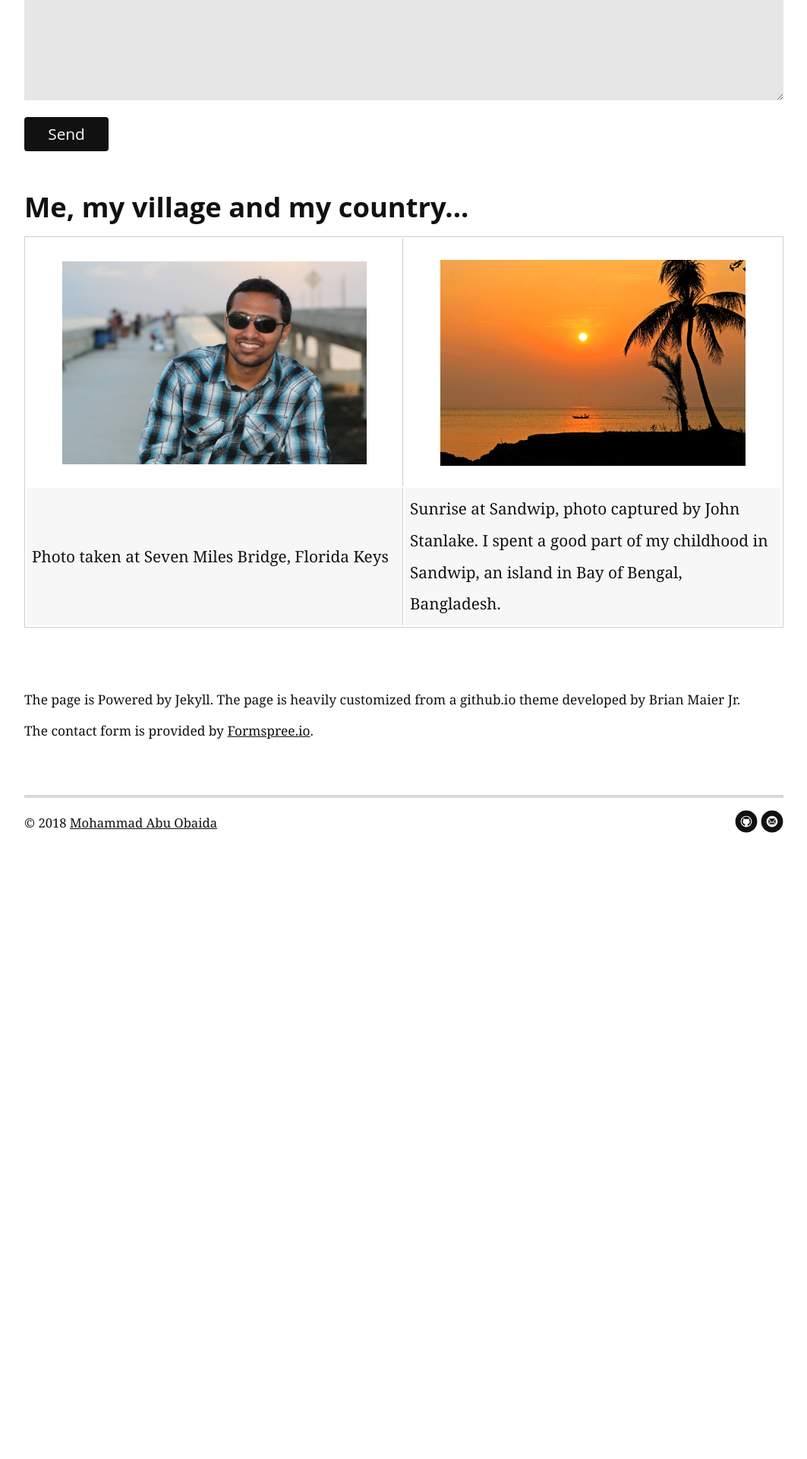
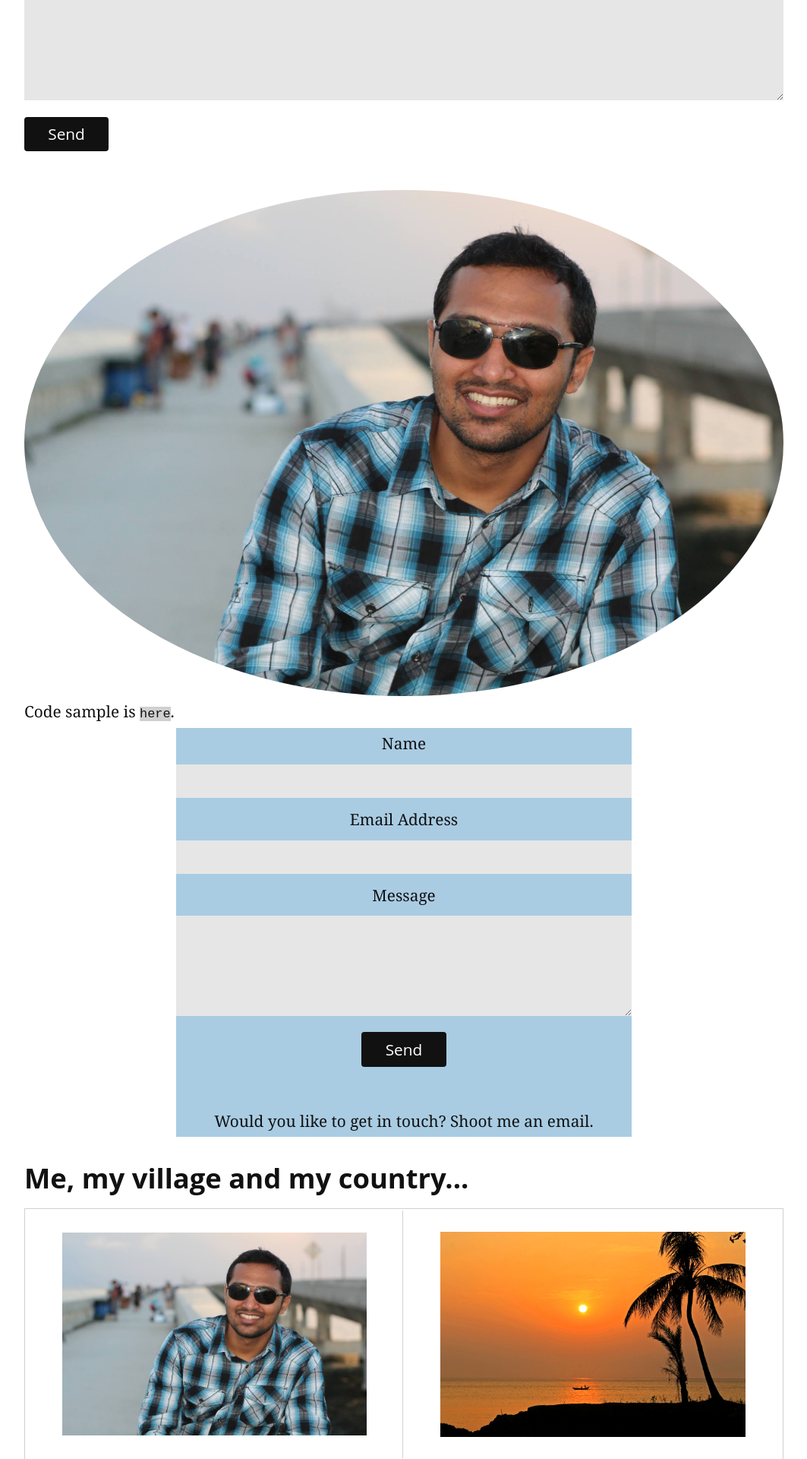
Before and after one commit to summonersRift/summonersrift.github.io, a Jekyll site: the page built from index.html, in a window 1280 px wide. Shown: the part 2996-4916 px from the top of the page at 76% size, without its empty margins (108-1171 px from the left). Built offline with Jekyll 4.4.1, drawn with Linux system fonts in a browser that asks for light colours; nearby versions of some CDN libraries; the list of posts is cut into pages by our own code; before the commit the page ends 4182 px from its top, so only the background shows below that.

Commit message:
contact card <code> and img-circle

```diff
--- /dev/null
+++ b/_includes/contact.html
@@ -0,0 +1,14 @@
+   <div class="container" align="center">
+      <div class="contactcard">
+           <form action="http://formspree.io/obaida007@gmail.com" method="POST">
+               <label for="name">Name</label>
+               <input type="text" id="name" name="name" class="full-width"><br>
+               <label for="email">Email Address</label>
+               <input type="email" id="email" name="_replyto" class="full-width"><br>
+               <label for="message">Message</label>
+               <textarea name="message" id="message" cols="30" rows="10" class="full-width"></textarea><br>
+               <input type="submit" value="Send" class="button">
+           </form >
+           <p>Would you like to get in touch? Shoot me an email. </p>
+      </div>
+   </div>
--- a/assets/css/style.css
+++ b/assets/css/style.css
@@ -537,6 +537,23 @@ dd {
     width: 100%;
     line-height: 1.4;
 }
+
+
+/*obaida for circle image*/
+.img-circle {
+    border-radius: 50%;
+}
+code {
+    background:#D0D0D0;
+}
+.contactcard {
+    background:#A9CCE3;
+    text-align: center;
+    width:60%;
+}
+
+
+
 .postNav .prev.image, .postNav .next.image {
     text-decoration: none;
     color: white;
--- a/index.html
+++ b/index.html
@@ -72,11 +72,15 @@ title: Obaida says Hi
 </form>
 
 
+<img class="img-circle" src="/assets/img/profile_picture_2016.jpg" alt="Obaida" align="middle">
+<br>
+Code sample is <code>here</code>.
+<br>
 
 
+{% include contact.html %}
 
-
-        <h3> Me, my village and my country...</h3>
+<h3> Me, my village and my country...</h3>
 <table style="width:100%">
   <tr>
     <td width="50%" border="0">
@@ -102,6 +106,9 @@ title: Obaida says Hi
   </tr>
 </table>
 
+
+
+
 <br><p><small>
     The page is Powered by Jekyll. The page is heavily customized from a github.io theme developed by Brian Maier Jr.<br>
     The contact form is provided by <a href="http://formspree.io/">Formspree.io</a>.<br>
```
